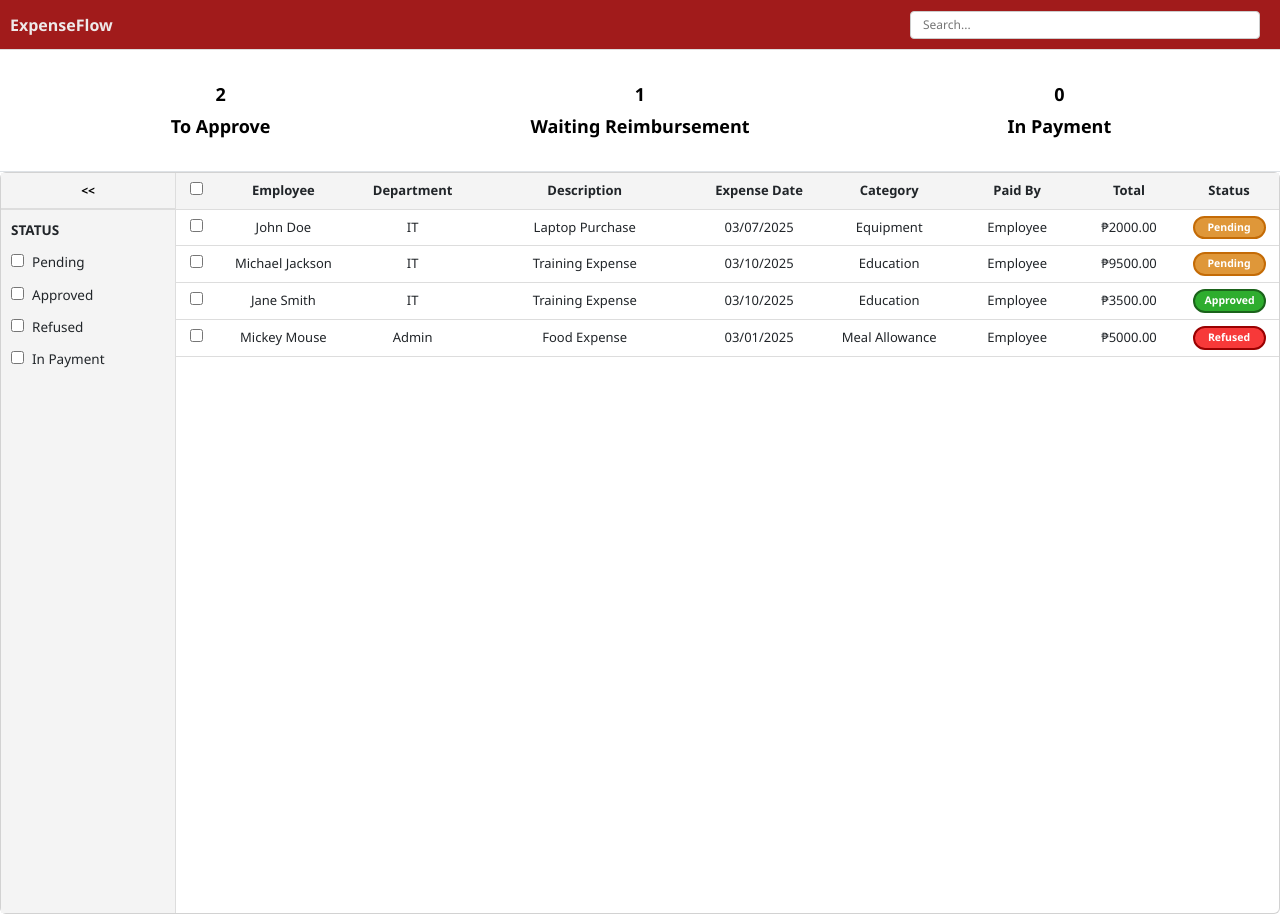
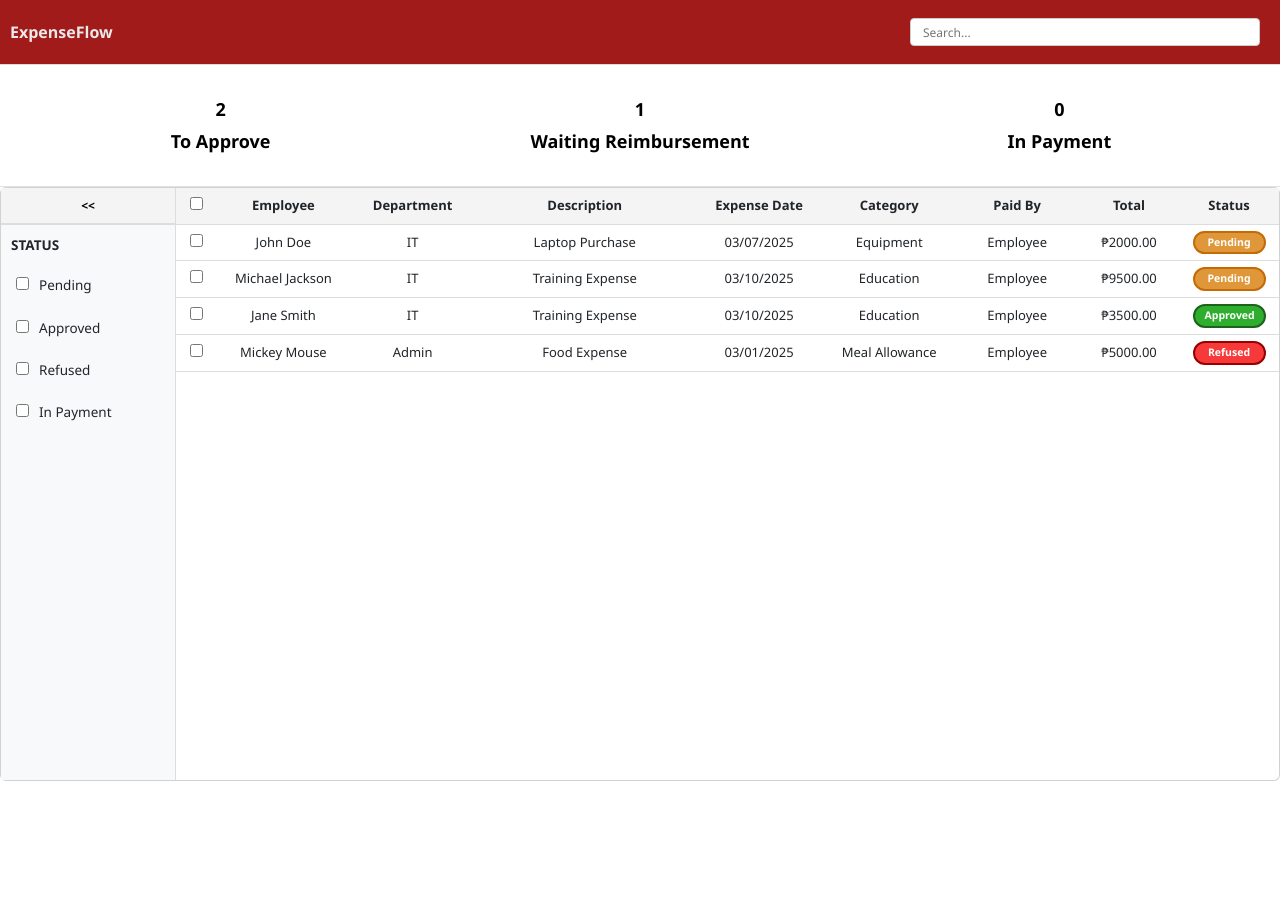
Before and after one commit to RaymondJAT/BudgetMonitoringTL, a React (Vite) app in the folder BudgetMonitoringTL/: page / in a window 1280 px wide. Both pictures are taken after a click on the button ">>". After the commit the page ends 800 px from the top, so only its background shows below. Built offline with nearby package versions, Linux system fonts and the light colour scheme.

Commit message:
[FIX] sidebar

```diff
--- a/BudgetMonitoringTL/src/components/Sidebar.jsx
+++ b/BudgetMonitoringTL/src/components/Sidebar.jsx
@@ -1,6 +1,17 @@
-import React from "react";
+import React, { useState } from "react";
 
 const Sidebar = ({ isSidebarOpen, toggleSidebar, onStatusChange }) => {
+  const [checkedStatuses, setCheckedStatuses] = useState([]);
+
+  const handleCheckboxChange = (status) => {
+    const updatedStatuses = checkedStatuses.includes(status)
+      ? checkedStatuses.filter((s) => s !== status)
+      : [...checkedStatuses, status];
+
+    setCheckedStatuses(updatedStatuses);
+    onStatusChange(status);
+  };
+
   return (
     <div className={`sidebar ${isSidebarOpen ? "open" : "closed"}`}>
       <button className="toggle-btn" onClick={toggleSidebar}>
@@ -12,8 +23,15 @@ const Sidebar = ({ isSidebarOpen, toggleSidebar, onStatusChange }) => {
         <div className="sidebar-header fw-bold">STATUS</div>
         <div className="status-filters">
           {["Pending", "Approved", "Refused", "In Payment"].map((status) => (
-            <label key={status}>
-              <input type="checkbox" onChange={() => onStatusChange(status)} />
+            <label
+              key={status}
+              className={checkedStatuses.includes(status) ? "checked" : ""}
+            >
+              <input
+                type="checkbox"
+                checked={checkedStatuses.includes(status)}
+                onChange={() => handleCheckboxChange(status)}
+              />
               {status}
             </label>
           ))}
--- a/BudgetMonitoringTL/src/index.css
+++ b/BudgetMonitoringTL/src/index.css
@@ -91,7 +91,7 @@ tfoot strong {
   padding: 0 10px;
   background-color: #a11b1b;
   border-bottom: 1px solid #ddd;
-  height: 50px;
+  height: 65px;
 }
 
 .logo-text {
@@ -174,33 +174,22 @@ tfoot strong {
   padding-bottom: 5px;
 }
 
-/* table styles */
-.table-container {
-  overflow-x: auto;
-}
-
-.custom-table {
+/* .custom-table {
   width: 100%;
   border-collapse: collapse;
-}
+} */
 
 .custom-table th {
   border-bottom: 1px solid #ddd;
   padding: 8px;
   text-align: center;
+  background-color: #f4f4f4;
 }
 
 .custom-table td {
   border-bottom: 1px solid #ddd;
   padding: 6px;
   font-size: 13px;
-}
-
-.custom-table th {
-  background-color: #f4f4f4;
-}
-
-.custom-table td {
   cursor: pointer;
 }
 
@@ -299,22 +288,43 @@ input[type="checkbox"] {
   height: auto;
 }
 
-/* sidebar */
+/* card container */
 .content-container {
   display: flex;
-  align-items: stretch;
+  height: 74vh;
+  overflow: hidden;
 }
 
+/* sidebar */
 .sidebar {
   width: 250px;
-  height: calc(100vh - 60px);
+  height: 100vh;
   position: sticky;
-  top: 60px;
+  top: 0;
   border-right: 1px solid #ddd;
-  background-color: #f4f4f4;
-  padding: 0;
-  overflow: hidden;
-  transition: width 0.3s ease-in-out;
+  background: #f8f9fa;
+  overflow-y: hidden;
+  transition: width 0.2s ease-in-out;
+}
+
+.table-container {
+  flex: 1;
+  /* height: calc(100vh - 120px);  */
+  height: 74vh;
+  overflow-y: auto;
+  overflow-x: auto;
+}
+
+.custom-table {
+  width: 100%;
+  border-collapse: collapse;
+}
+
+.custom-table thead {
+  position: sticky;
+  top: 0;
+  background-color: white;
+  z-index: 2;
 }
 
 .sidebar.closed {
@@ -377,14 +387,9 @@ input[type="checkbox"] {
   /* transition-delay: 0s; */
 }
 
-.table-container {
-  flex: 1;
-  overflow-x: auto;
-}
-
 .sidebar-header {
   font-size: 13.5px;
-  /* margin-bottom: 15px; */
+  margin-bottom: 15px;
 }
 
 .status-filters label {
@@ -392,10 +397,20 @@ input[type="checkbox"] {
   margin: 12px 0;
   cursor: pointer;
   font-size: 13.5px;
+  align-items: center;
+  padding: 5px;
+  cursor: pointer;
+  transition: background-color 0.2s ease-in-out;
 }
 
 .status-filters input[type="checkbox"] {
-  margin-right: 8px;
+  margin-right: 10px;
+}
+
+.status-filters label.checked {
+  background-color: rgba(255, 0, 0, 0.2); /* Light red background */
+  border-radius: 5px;
+  padding: 4px;
 }
 
 /* react-to-print */
--- a/BudgetMonitoringTL/src/pages/TeamLead.jsx
+++ b/BudgetMonitoringTL/src/pages/TeamLead.jsx
@@ -13,7 +13,7 @@ const TeamLead = () => {
   const [selectedRows, setSelectedRows] = useState([]);
   const [searchTerm, setSearchTerm] = useState("");
   const [isSidebarOpen, setIsSidebarOpen] = useState(false);
-  const [selectedStatuses, setSelectedStatuses] = useState([]); // Status filter state
+  const [selectedStatuses, setSelectedStatuses] = useState([]);
 
   const pendingCount = mockData.filter(
     (row) => row.status === "Pending"
@@ -48,7 +48,6 @@ const TeamLead = () => {
     window.print();
   };
 
-  // Handle filter changes from Sidebar
   const handleStatusFilterChange = (status) => {
     setSelectedStatuses((prevStatuses) =>
       prevStatuses.includes(status)
@@ -57,7 +56,7 @@ const TeamLead = () => {
     );
   };
 
-  // Filter data based on search and status filters
+  // filter data based on search and status
   const filteredData = mockData
     .filter((row) =>
       Object.values(row).some((value) =>
@@ -67,7 +66,7 @@ const TeamLead = () => {
     .filter(
       (row) =>
         selectedStatuses.length === 0 || selectedStatuses.includes(row.status)
-    ); // Apply status filtering
+    ); // status filtering
 
   return (
     <>
@@ -94,6 +93,7 @@ const TeamLead = () => {
 
         <Card className="w-auto">
           <Card.Body className="p-0">
+            <div className="content-containers">
               <div className="content-container">
                 <Sidebar
                   isSidebarOpen={isSidebarOpen}
@@ -158,6 +158,7 @@ const TeamLead = () => {
                   </table>
                 </div>
               </div>
+            </div>
           </Card.Body>
         </Card>
       </div>
```
Lines whose indentation alone changed are shown as unchanged.
